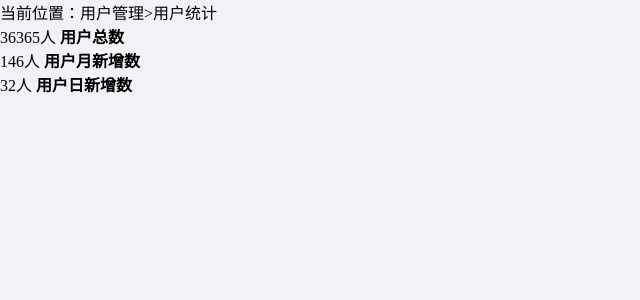
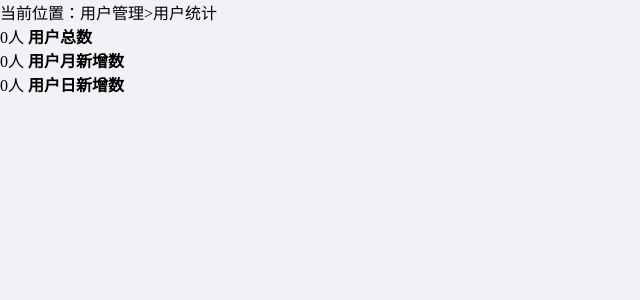
Before and after one commit to magic-shield/Dayanweb, a Flask app: page /admin/user_count in a window 1280 px wide. Shown: the top 300 px of the page, without its empty margins (0-640 px from the left). Run offline with Flask 2, Linux system fonts and the light colour scheme; the visitor is signed in with stand-in values (Sample User, id 1); parts of the project's set-up code (start-up, migrations or seed data) failed here and were passed over; some libraries are stand-ins or nearby versions.

Commit message:
User statistics

```diff
--- a/info/modules/admin/views.py
+++ b/info/modules/admin/views.py
@@ -1,3 +1,5 @@
+import datetime
+
 from flask import render_template, request, current_app, session, g, redirect, url_for
 
 from info import user_login
@@ -63,4 +65,37 @@ def user_count():
     用户统计
     :return:
     """
-    return render_template("admin/user_count.html")
+    # 总人数
+    total_count = 0
+    try:
+        total_count = User.query.filter(User.is_admin == 0).count()
+    except Exception as e:
+        current_app.logger.error(e)
+
+    # 月新增数, 先获取今天的时间对象, 制造时间字符串类似"2019-03-01"
+    month_count = 0
+    t = datetime.datetime.now()
+    month_date_str = "%d-%02d-01" % (t.year, t.month)
+    # 将字符串转成datetime对象
+    month_date = datetime.datetime.strptime(month_date_str, "%Y-%m-%d")
+    try:
+        month_count = User.query.filter(User.is_admin == 0, User.create_time > month_date).count()
+    except Exception as e:
+        current_app.logger.error(e)
+
+    # 日新增数
+    day_count = 0
+    day_date_str = "%d-%02d-%02d" % (t.year, t.month, t.day)
+    day_date = datetime.datetime.strptime(day_date_str, "%Y-%m-%d")
+    try:
+        day_count = User.query.filter(User.is_admin == False, User.create_time > day_date).count()
+    except Exception as e:
+        current_app.logger.error(e)
+
+    data = {
+        "total_count": total_count,
+        "month_count": month_count,
+        "day_count": day_count,
+    }
+
+    return render_template("admin/user_count.html", data=data)
--- a/info/templates/admin/user_count.html
+++ b/info/templates/admin/user_count.html
@@ -13,15 +13,15 @@
 	</div>
 	<div class="spannels">
 		<div class="spannel scolor01">
-			<em>36365</em><span>人</span>
+			<em>{{ data.total_count}}</em><span>人</span>
 			<b>用户总数</b>
 		</div>
 		<div class="spannel scolor02">
-			<em>146</em><span>人</span>
+			<em>{{ data.month_count }}</em><span>人</span>
 			<b>用户月新增数</b>
 		</div>
 		<div class="spannel2 scolor03">
-			<em>32</em><span>人</span>
+			<em>{{ data.day_count }}</em><span>人</span>
 			<b>用户日新增数</b>
 		</div>
 	</div>
```
